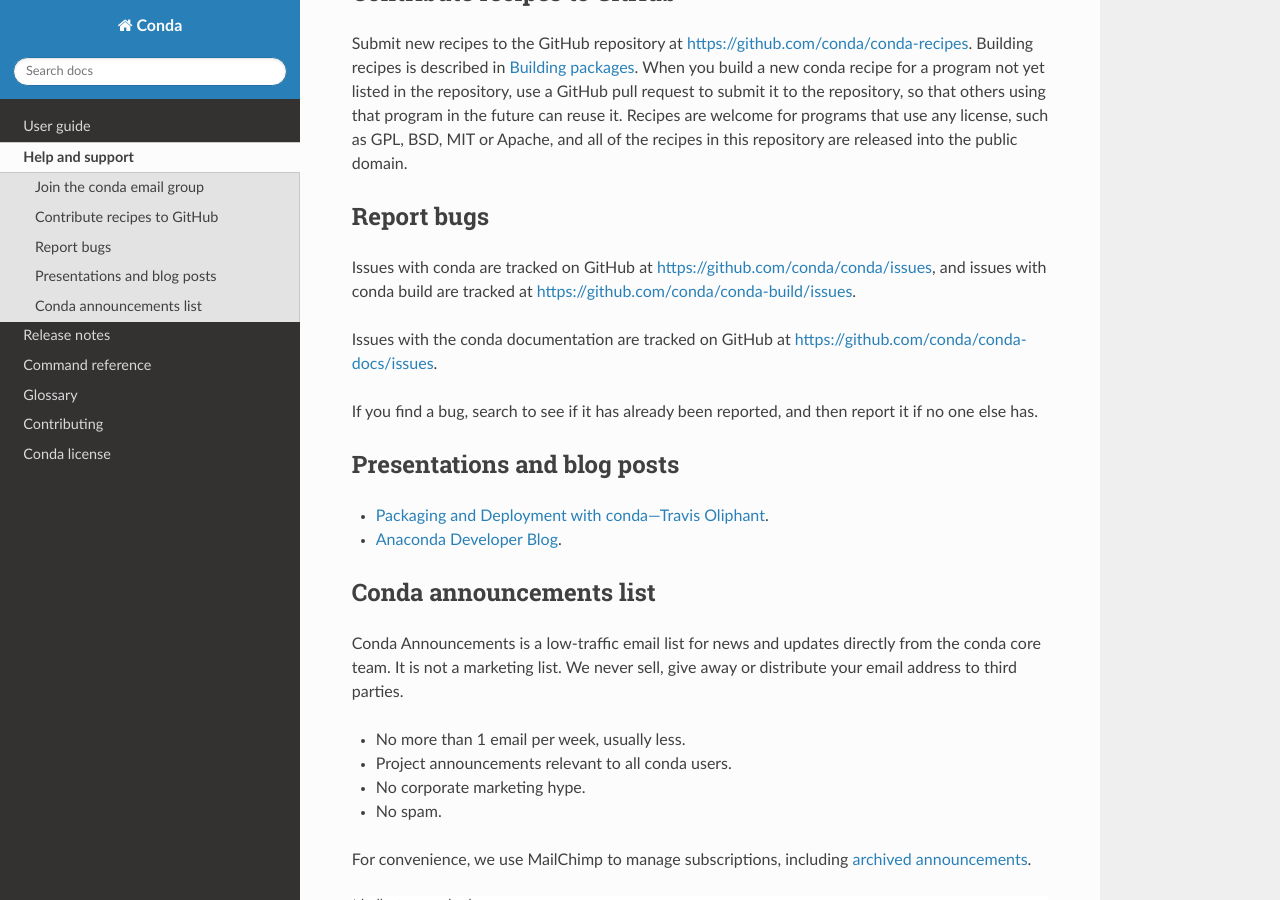
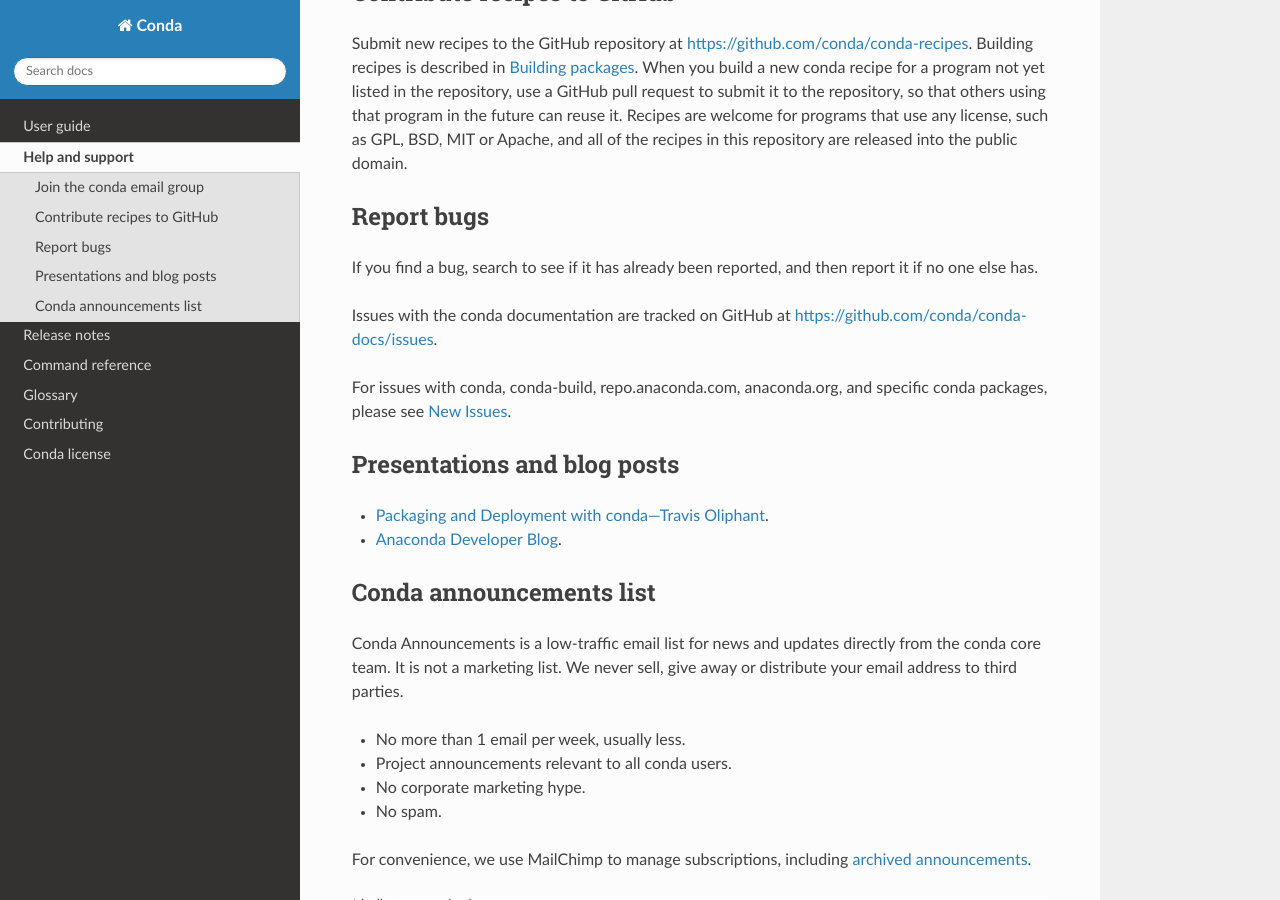
Before and after one commit to conda/conda-docs, a Sphinx documentation site: the page built from docs/source/help-support.rst, in a window 1280 px wide and 900 px high, scrolled down 504 px. Built offline with Sphinx 7.4.7 and the Read the Docs theme 2.0.0, drawn with Linux system fonts in a browser that asks for light colours; comment, search, counter and statistics services are not loaded.

Commit message:
link to main issue reporting section
link to main issue reporting section

```diff
--- a/docs/source/help-support.rst
+++ b/docs/source/help-support.rst
@@ -48,15 +48,14 @@
 Report bugs
 ==============
 
-Issues with conda are tracked on GitHub at
-https://github.com/conda/conda/issues, and issues with conda
-build are tracked at https://github.com/conda/conda-build/issues.
+If you find a bug, search to see if it has already been reported,
+and then report it if no one else has.
 
 Issues with the conda documentation are tracked on GitHub at
 https://github.com/conda/conda-docs/issues.
 
-If you find a bug, search to see if it has already been reported,
-and then report it if no one else has.
+For issues with conda, conda-build, repo.anaconda.com, anaconda.org,
+and specific conda packages, please see :ref:`new-issues`.
 
 Presentations and blog posts
 ============================
```
